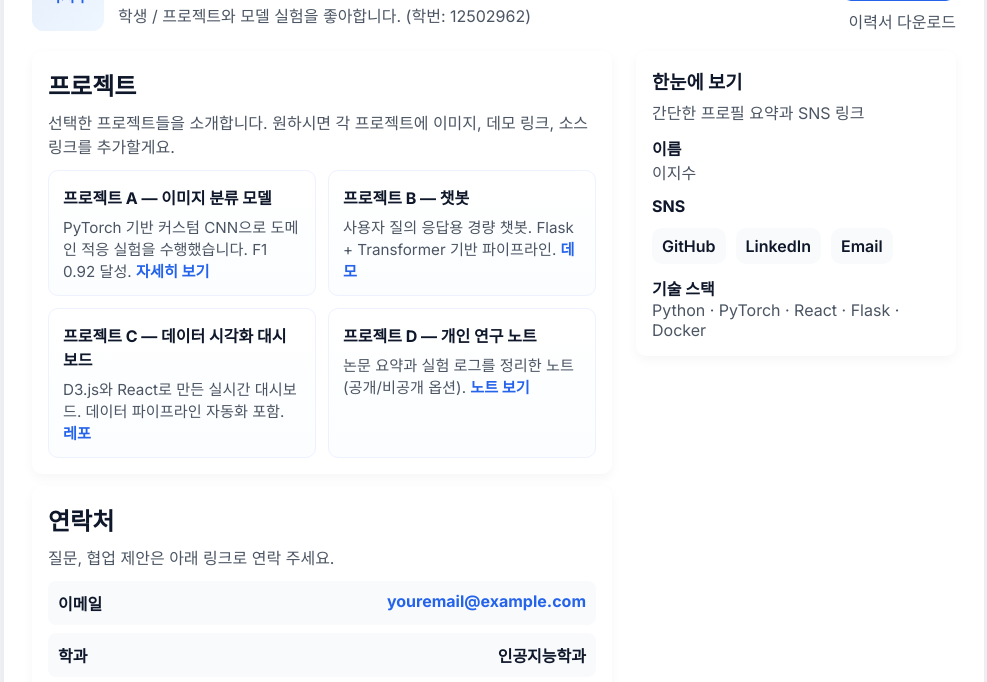
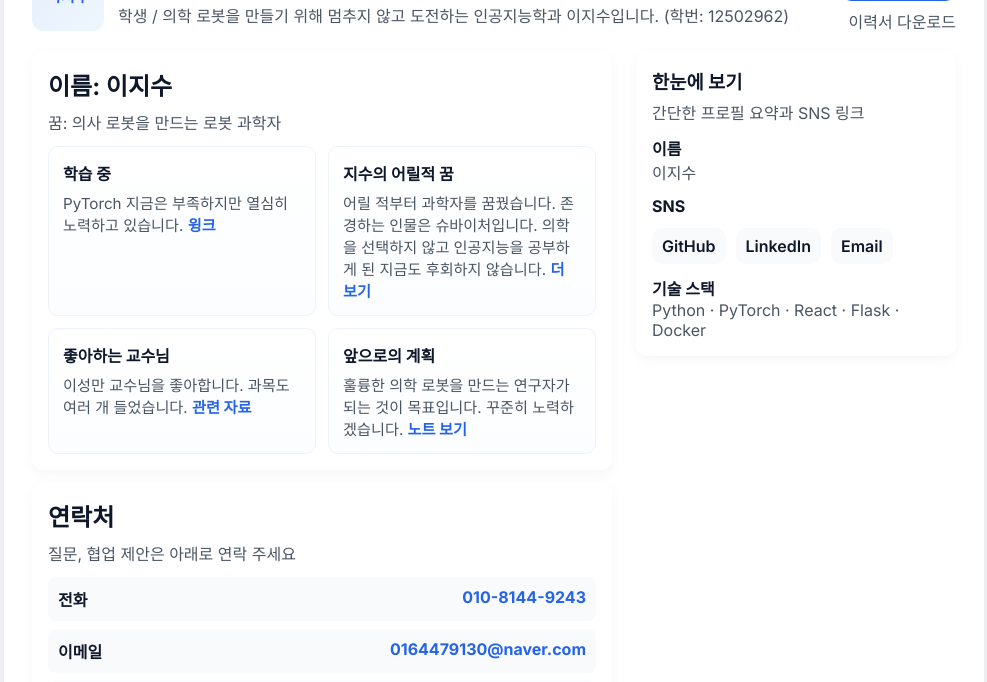
Before and after one commit to lja081533-lgtm/kkkjjj.github.io, a plain HTML site: page index.html in a window 1280 px wide. Shown: the part 111-793 px from the top of the page, without its empty margins (146-1133 px from the left). Drawn offline with Linux system fonts and the light colour scheme.

Commit message:
Revise personal details and project information
Updated personal introduction and project descriptions in index.html.

```diff
--- a/index.html
+++ b/index.html
@@ -105,7 +105,7 @@
 
         <div>
           <h1 id="page-title">이지수 — 서울 사이버대학교 인공지능학과</h1>
-          <p class="lead">학생 / 프로젝트와 모델 실험을 좋아합니다. (학번: 12502962)</p>
+          <p class="lead">학생 / 의학 로봇을 만들기 위해 멈추지 않고 도전하는 인공지능학과 이지수입니다. (학번: 12502962)</p>
         </div>
       </div>
 
@@ -116,39 +116,40 @@
     </header>
 
     <div class="grid" style="align-items:start">
-      <section aria-label="주요 콘텐츠">
+      <section aria-label="저를 소개 해 볼게요">
         <div class="card" style="margin-bottom:12px">
-          <h2 style="margin:0 0 8px">프로젝트</h2>
-          <p class="muted" style="margin:0 0 12px">선택한 프로젝트들을 소개합니다. 원하시면 각 프로젝트에 이미지, 데모 링크, 소스 링크를 추가할게요.</p>
+          <h2 style="margin:0 0 8px">이름: 이지수</h2>
+          <p class="muted" style="margin:0 0 12px">꿈: 의사 로봇을 만드는 로봇 과학자</p>
 
-          <div class="projects" aria-label="프로젝트 목록">
+          <div class="projects" aria-label="의사 로봇을 만드는 최초 이지수 박사가 되고싶어요">
             <article class="proj" aria-labelledby="p1">
-              <h3 id="p1">프로젝트 A — 이미지 분류 모델</h3>
-              <p>PyTorch 기반 커스텀 CNN으로 도메인 적응 실험을 수행했습니다. F1 0.92 달성. <a class="link-inline" href="#">자세히 보기</a></p>
+              <h3 id="p1">학습 중</h3>
+              <p>PyTorch 지금은 부족하지만 열심히 노력하고 있습니다. <span class="link-inline" aria-hidden="true">윙크</span></p>
             </article>
 
             <article class="proj" aria-labelledby="p2">
-              <h3 id="p2">프로젝트 B — 챗봇</h3>
-              <p>사용자 질의 응답용 경량 챗봇. Flask + Transformer 기반 파이프라인. <a class="link-inline" href="#">데모</a></p>
+              <h3 id="p2">지수의 어릴적 꿈</h3>
+              <p>어릴 적부터 과학자를 꿈꿨습니다. 존경하는 인물은 슈바이처입니다. 의학을 선택하지 않고 인공지능을 공부하게 된 지금도 후회하지 않습니다. <a class="link-inline" href="#" aria-label="지수의 이야기 더 보기">더 보기</a></p>
             </article>
 
             <article class="proj" aria-labelledby="p3">
-              <h3 id="p3">프로젝트 C — 데이터 시각화 대시보드</h3>
-              <p>D3.js와 React로 만든 실시간 대시보드. 데이터 파이프라인 자동화 포함. <a class="link-inline" href="#">레포</a></p>
+              <h3 id="p3">좋아하는 교수님</h3>
+              <p>이성만 교수님을 좋아합니다. 과목도 여러 개 들었습니다. <a class="link-inline" href="#" aria-label="교수님 관련 자료">관련 자료</a></p>
             </article>
 
             <article class="proj" aria-labelledby="p4">
-              <h3 id="p4">프로젝트 D — 개인 연구 노트</h3>
-              <p>논문 요약과 실험 로그를 정리한 노트(공개/비공개 옵션). <a class="link-inline" href="#">노트 보기</a></p>
+              <h3 id="p4">앞으로의 계획</h3>
+              <p>훌륭한 의학 로봇을 만드는 연구자가 되는 것이 목표입니다. 꾸준히 노력하겠습니다. <a class="link-inline" href="#" aria-label="계획 노트 보기">노트 보기</a></p>
             </article>
           </div>
         </div>
 
         <div class="card">
           <h2 style="margin:0 0 8px">연락처</h2>
-          <p class="muted" style="margin:0 0 12px">질문, 협업 제안은 아래 링크로 연락 주세요.</p>
+          <p class="muted" style="margin:0 0 12px">질문, 협업 제안은 아래로 연락 주세요</p>
           <ul class="info-list" style="margin-top:8px">
-            <li class="info-item"><span>이메일</span><a href="mailto:youremail@example.com" class="link-inline">youremail@example.com</a></li>
+            <li class="info-item"><span>전화</span><a href="tel:01081449243" class="link-inline">010-8144-9243</a></li>
+            <li class="info-item"><span>이메일</span><a href="mailto:0164479130@naver.com" class="link-inline">0164479130@naver.com</a></li>
             <li class="info-item"><span>학과</span><span>인공지능학과</span></li>
             <li class="info-item"><span>학번</span><span>12502962</span></li>
           </ul>
@@ -172,7 +173,7 @@
             <div class="socials" role="list">
               <a href="https://github.com/kkkjjj" target="_blank" rel="noopener noreferrer" aria-label="GitHub">GitHub</a>
               <a href="https://www.linkedin.com/in/yourprofile" target="_blank" rel="noopener noreferrer" aria-label="LinkedIn">LinkedIn</a>
-              <a href="mailto:youremail@example.com" aria-label="Email">Email</a>
+              <a href="mailto:0164479130@naver.com" aria-label="Email">Email</a>
             </div>
           </div>
 
@@ -185,12 +186,12 @@
     </div>
 
     <footer>
-      <p>© 2025 이지수. 이 페이지는 GitHub Pages로 호스팅될 수 있습니다.</p>
+      <p>© 2025 이지수. 이 페이지는 GitHub Pages로 호스팅될 수 있습니다. 제 홈페이지에 놀러와 주셔서 감사합니다!</p>
     </footer>
   </main>
 
   <script>
-    // 이미지가 로드되지 않을 때 이니셜 표시 처리 (추가 보완)
+    // 이미지가 로드되지 않을 때 이니셜 표시 처리
     document.addEventListener('DOMContentLoaded', function () {
       document.querySelectorAll('.avatar').forEach(function (av) {
         var img = av.querySelector('img');
@@ -198,10 +199,13 @@
         if (!img) {
           initials.style.display = 'flex';
         } else {
-          // if image has already failed to load, onerror handler above will hide it and show initials.
           img.addEventListener('error', function () {
             img.style.display = 'none';
             initials.style.display = 'flex';
+          });
+          // if image is present and loaded successfully, hide initials
+          img.addEventListener('load', function () {
+            initials.style.display = 'none';
           });
         }
       });
```
